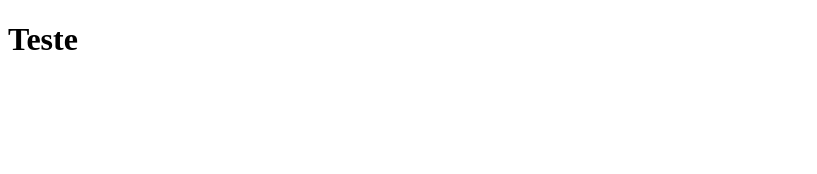
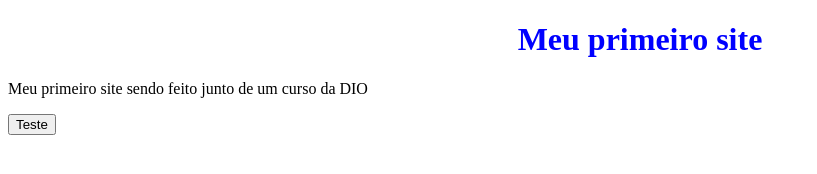
Before and after one commit to andrevinhatico/Tech-Angular, a plain HTML site: page 06 - Introdução ao Desenvolvimento Web com JavaScript/POKEDEX/index.html in a window 1280 px wide. Shown: the whole page, without its empty margins (0-817 px from the left). Drawn offline with Linux system fonts and the light colour scheme.

Commit message:
Dev Web2

```diff
--- a/06 - Introdução ao Desenvolvimento Web com JavaScript/POKEDEX/index.html
+++ b/06 - Introdução ao Desenvolvimento Web com JavaScript/POKEDEX/index.html
@@ -6,10 +6,36 @@
     <meta http-equiv="X-UA-Compatible" content="IE=edge">
     <meta name="viewport" content="width=device-width, initial-scale=1.0">
     <title>Pokedex</title>
+
+    <style>
+        h1 {
+            color: red;
+        }
+
+        h1 {
+            text-align: center;
+            color: blue;
+        }
+    </style>
+
 </head>
 
 <body>
-    <h1>Teste</h1>
+
+    <h1>Meu primeiro site</h1>
+    <p>Meu primeiro site sendo feito junto de um curso da DIO</p>
+    <button id="btnTeste" type="button">
+        Teste
+    </button>
+
+    <script>
+
+        const btnTeste = document.getElementById("btnTeste");
+        btnTeste.addEventListener("click", function () {
+            console.log('Clicou no botão');
+        });
+
+    </script>
 </body>
 
 </html>
```
